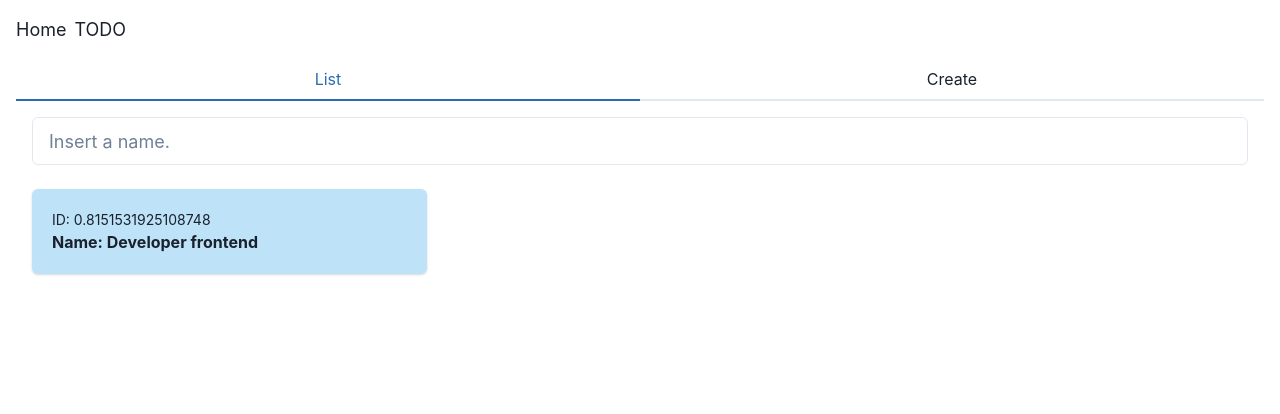
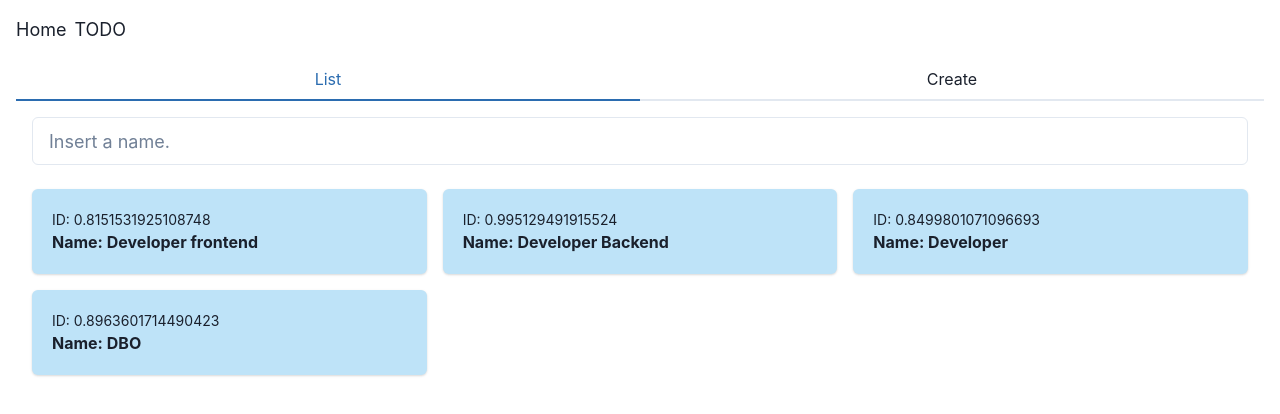
Before and after one commit to Ricnaga/react-templates, a React (Create React App) app: page / in a window 1280 px wide. Shown: the top 414 px of the page. Built offline with nearby package versions, Linux system fonts and the light colour scheme; data requests are answered from the project's data file.

Commit message:
refactor(Home): update users after create"

```diff
--- a/src/application/api/mocks/json-server/db.json
+++ b/src/application/api/mocks/json-server/db.json
@@ -3,6 +3,18 @@
     {
       "id": "0.8151531925108748",
       "name": "Developer frontend"
+    },
+    {
+      "id": "0.995129491915524",
+      "name": "Developer Backend"
+    },
+    {
+      "id": "0.8499801071096693",
+      "name": "Developer"
+    },
+    {
+      "id": "0.8963601714490423",
+      "name": "DBO"
     }
   ]
 }
--- a/src/screens/Home/Home.tsx
+++ b/src/screens/Home/Home.tsx
@@ -24,15 +24,21 @@ export function HomeScreen() {
   const [tabIndex, setTabIndex] = useState(0);
   const [users, setUsers] = useState<Array<User>>([]);
 
-  const getUsers = async () => callGET<Array<User>>({ url: '/user' });
+  const getUsers = async () =>
+    callGET<Array<User>>({ url: '/user' }).then((response) =>
+      setUsers(response.data),
+    );
 
   useEffect(() => {
-    getUsers().then((response) => setUsers(response.data));
+    getUsers();
   }, []);
 
   const userTabs = [
     { title: TabTitle.LIST, component: <TabList users={users} /> },
-    { title: TabTitle.CREATE, component: <TabCreate /> },
+    {
+      title: TabTitle.CREATE,
+      component: <TabCreate handleUpdateUsers={getUsers} />,
+    },
   ];
 
   return (
--- a/src/screens/Home/components/TabCreate.tsx
+++ b/src/screens/Home/components/TabCreate.tsx
@@ -15,7 +15,11 @@ enum FormikValues {
 
 type FormikSubmit = Record<'name', string>;
 
-export function TabCreate() {
+type TabCreateProps = {
+  handleUpdateUsers: () => void;
+};
+
+export function TabCreate({ handleUpdateUsers }: TabCreateProps) {
   const toast = useToast();
   const {
     functions: { callPOST },
@@ -33,6 +37,7 @@ export function TabCreate() {
           name: values.name,
         },
       })
+        .then(() => handleUpdateUsers())
         .then(() =>
           toast({
             status: 'success',
```
